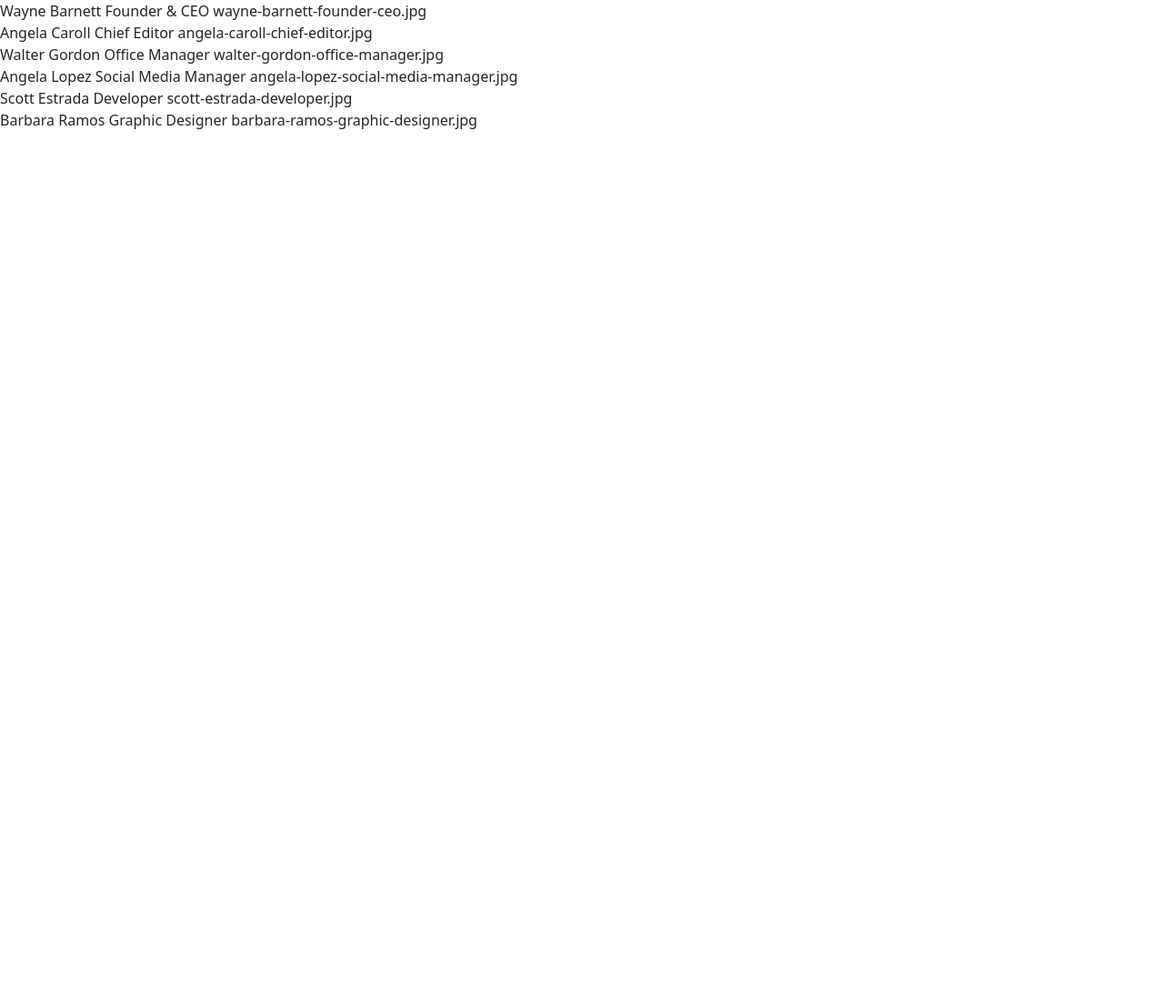
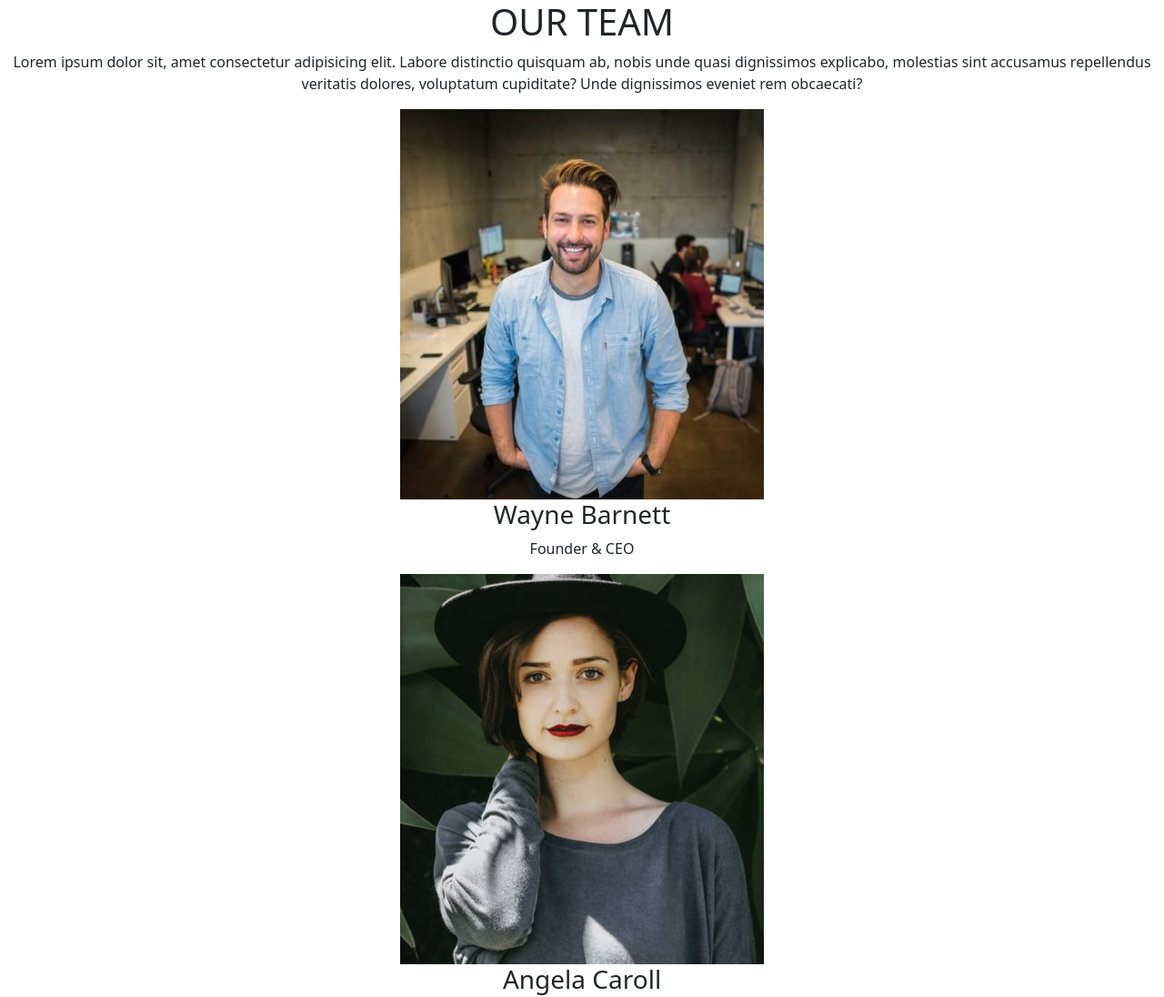
Before and after one commit to AntonioDiBari/js-our-team, a plain HTML site: page index.html in a window 1280 px wide. Shown: the top 1096 px of the page at 91% size. Before the commit the page ends 800 px from the top, so only its background shows below. Drawn offline with nearby package versions, Linux system fonts and the light colour scheme.

Commit message:
feat: Bonus 1

```diff
--- a/index.html
+++ b/index.html
@@ -31,7 +31,15 @@
     <!-- link JS -->
     <script type="text/javascript" src="./js/main.js" defer></script>
   </head>
-  <body>
+  <body class="text-center">
+    <h1>OUR TEAM</h1>
+    <p>
+      Lorem ipsum dolor sit, amet consectetur adipisicing elit. Labore
+      distinctio quisquam ab, nobis unde quasi dignissimos explicabo, molestias
+      sint accusamus repellendus veritatis dolores, voluptatum cupiditate? Unde
+      dignissimos eveniet rem obcaecati?
+    </p>
+
     <div id="card-container"></div>
     <script
       src="https://cdn.jsdelivr.net/npm/bootstrap@5.3.2/dist/js/bootstrap.bundle.min.js"
--- a/js/main.js
+++ b/js/main.js
@@ -37,7 +37,10 @@ for (let member of team) {
   console.log("Nome: ", member.name);
   console.log("Ruolo: ", member.role);
   console.log("Image: ", member.image);
-  messagehtml = member.name + " " + member.role + " " + member.image + "<br>";
-  console.log(messagehtml);
+  // MILESTONE 2  messagehtml = member.name + " " + member.role + " " + member.image + "<br>";
+  messagehtml = `
+  <img src="./img/${member.image}" alt="">
+  <h3>${member.name}</h3>
+  <p>${member.role}</p>`;
   container.innerHTML += messagehtml;
 }
```
